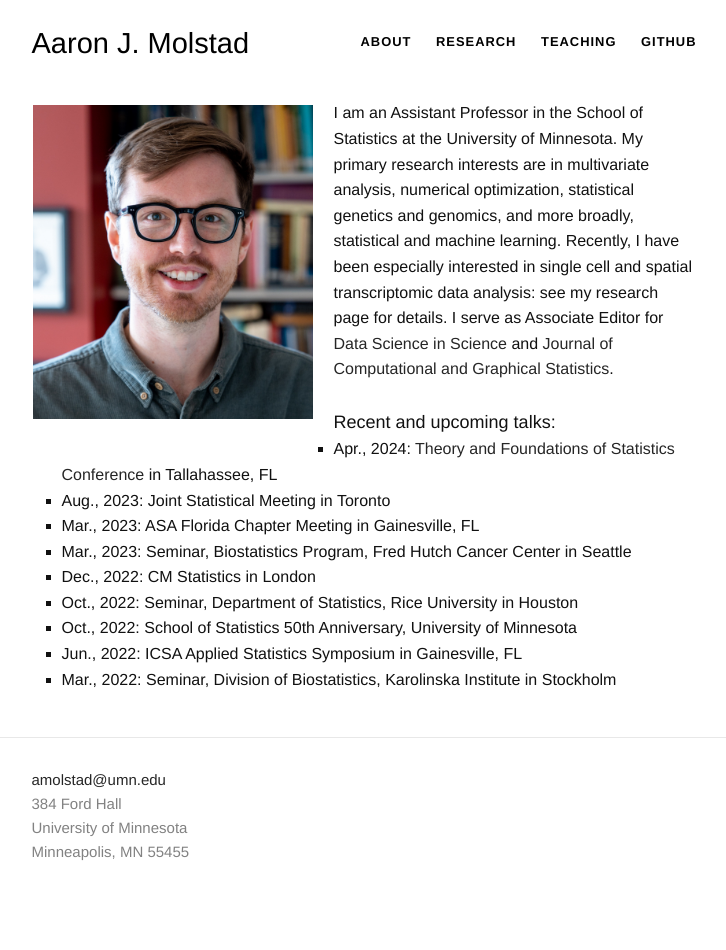
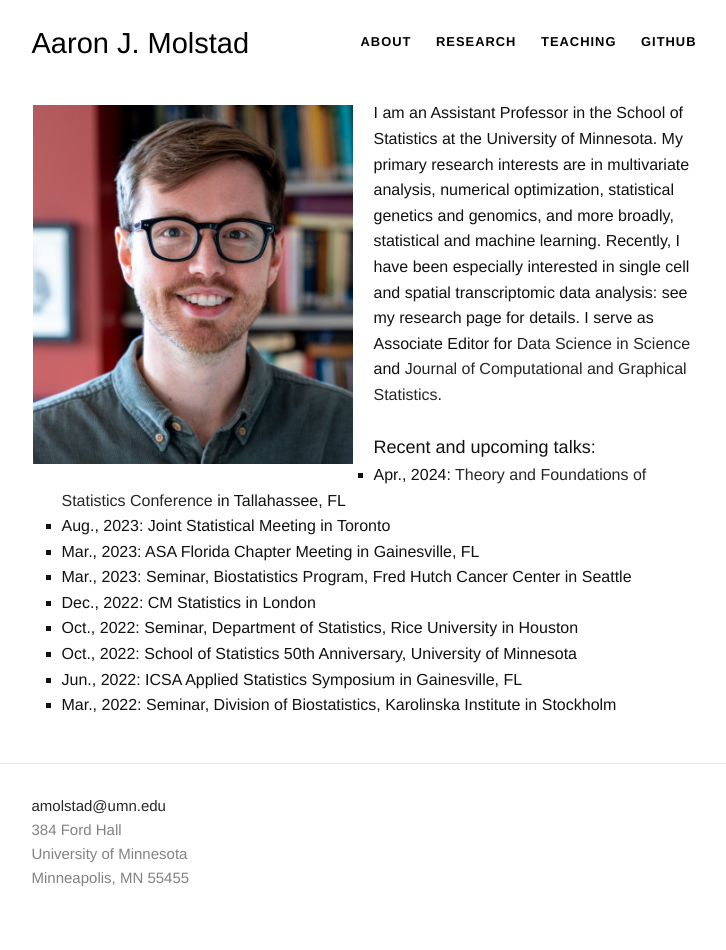
Before and after one commit to ajmolstad/ajmolstad.github.io, a Jekyll site: the page built from index.html, in a window 1280 px wide. Shown: the whole page, without its empty margins (276-1002 px from the left). Built offline with Jekyll 4.4.1, drawn with Linux system fonts in a browser that asks for light colours; before the commit the page ends 924 px from its top, so only the background shows below that.

Commit message:
Update index.html

```diff
--- a/index.html
+++ b/index.html
@@ -15,13 +15,11 @@
 
 
 <div class="default">
- <dl class="wp-caption alignleft" style="max-width: 280px">
+ <dl class="wp-caption alignleft" style="max-width: 320px">
 <dt><a href=""><img class="" src="/images/Molstad-3.jpg" alt="" /></a>
-	<img padding: 1px;></dt>
+	<img padding: 6px;></dt>
 <dd></dd>
 </dl>
-</div>
-
 <font size="3">
 	I am an Assistant Professor in the School of Statistics at the University of Minnesota. My primary research interests are in multivariate analysis, numerical optimization, statistical genetics and genomics, and more broadly, statistical and machine learning. Recently, I have been especially interested in single cell and spatial transcriptomic data analysis: see my research page for details. I serve as Associate Editor for <a href="https://www.tandfonline.com/journals/udss20"> Data Science in Science</a> and <a href="https://www.tandfonline.com/journals/ucgs20"> Journal of Computational and Graphical Statistics</a>.
 <!-- <p style="font-family:courier;font-size:130%;">
@@ -54,3 +52,5 @@
   <li> Jun., 2022: ICSA Applied Statistics Symposium in Gainesville, FL </li>
   <li> Mar., 2022: Seminar, Division of Biostatistics, Karolinska Institute in Stockholm </li>
 </ul>
+
+</div>
```
